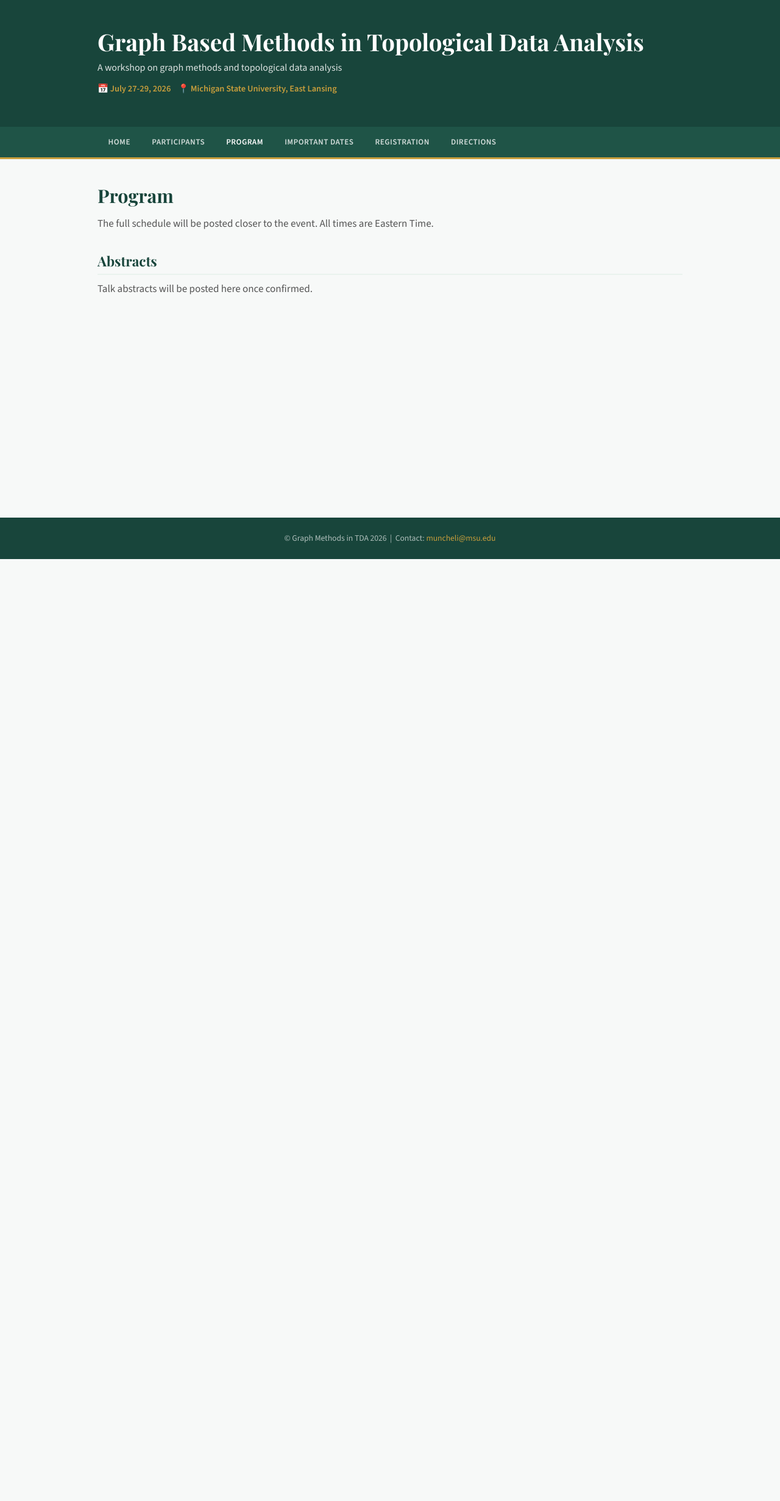
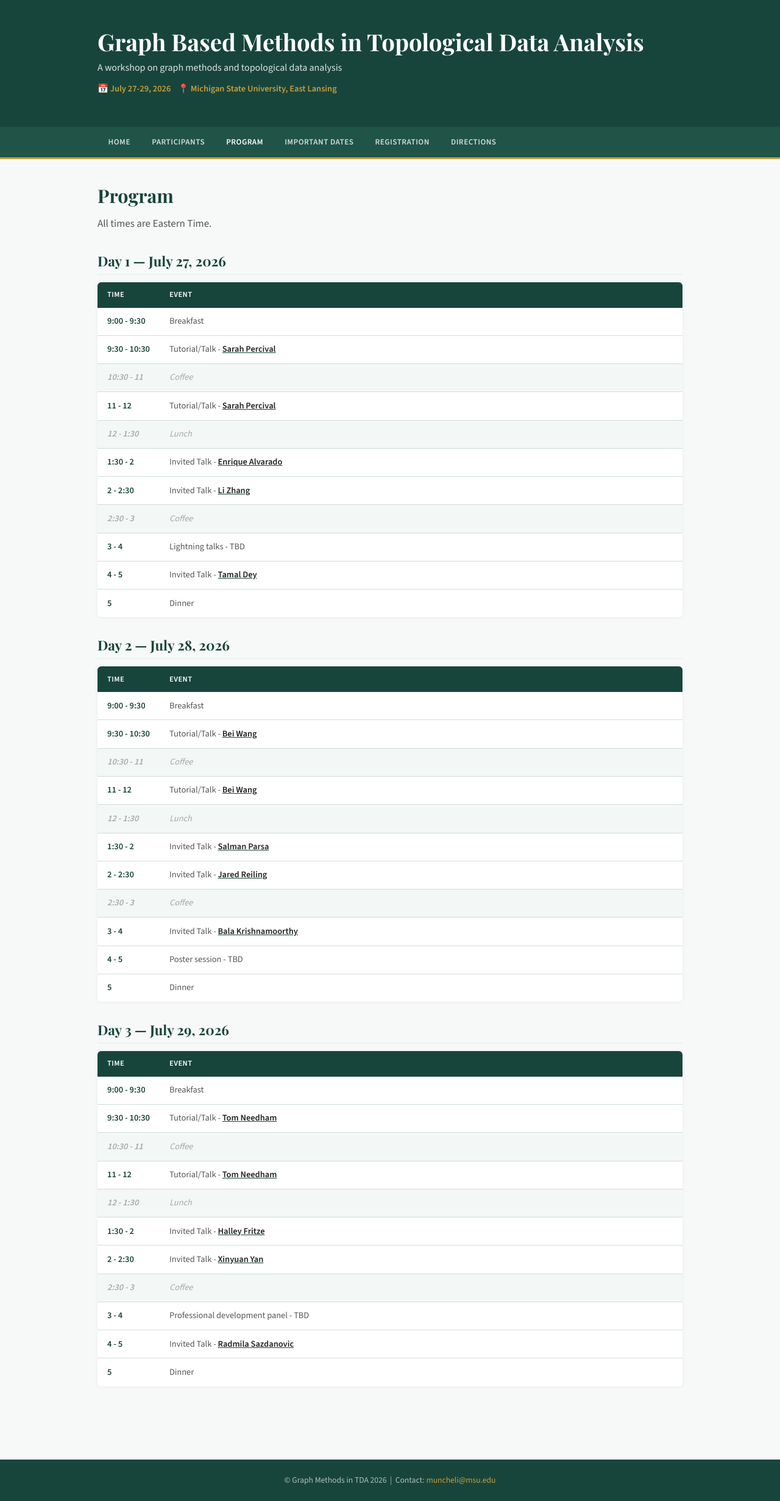
Before and after one commit to MunchLab/graph-methods-tda, a Jekyll site: the page built from program.md, in a window 1280 px wide. Shown: the whole page at 61% size. Built offline with Jekyll 4.4.1, drawn with Linux system fonts in a browser that asks for light colours; before the commit the page ends 917 px from its top, so only the background shows below that.

Commit message:
Adding schedule

```diff
--- a/_layouts/default.html
+++ b/_layouts/default.html
@@ -38,7 +38,10 @@ strong{color:var(--text)}
 .speaker-card:hover{box-shadow:0 4px 16px rgba(24,69,59,0.11)}
 .speaker-card .name{font-family:var(--fd);font-size:1.05rem;color:var(--msu);margin-bottom:0.15rem}
 .speaker-card .affil{font-size:0.82rem;color:#999;margin-bottom:0.4rem}
-.speaker-card .talk{font-size:0.87rem;color:var(--muted);font-style:italic}
+.speaker-card .talk{font-size:0.87rem;color:var(--msu2);font-style:normal;font-weight:600;margin-bottom:0.35rem}
+.speaker-card details.abstract{margin-top:0.1rem;border-top:1px dashed var(--border);padding-top:0.35rem}
+.speaker-card details.abstract summary{cursor:pointer;font-size:0.82rem;color:var(--msu);font-weight:600}
+.speaker-card details.abstract p{margin:0.45rem 0 0;font-size:0.84rem;line-height:1.5;color:var(--muted)}
 .prog-table{width:100%;border-collapse:collapse;background:#fff;border-radius:6px;overflow:hidden;margin:0.75rem 0 2rem;box-shadow:0 1px 6px rgba(0,0,0,0.05)}
 .prog-table th{background:var(--msu);color:#fff;font-size:0.78rem;text-transform:uppercase;letter-spacing:0.5px;padding:0.65rem 1rem;text-align:left}
 .prog-table td{padding:0.65rem 1rem;border-bottom:1px solid var(--border);font-size:0.9rem;color:var(--muted);vertical-align:top}
--- a/program.md
+++ b/program.md
@@ -5,61 +5,61 @@ title: Program
 
 # Program
 
-The full schedule will be posted closer to the event. All times are Eastern Time.
+All times are Eastern Time.
 
-<!-- ## Day 1 — July 27, 2026
+## Day 1 — July 27, 2026
 
 <table class="prog-table">
-  <thead><tr><th>Time</th><th>Event</th><th>Speaker / Details</th></tr></thead>
+  <thead><tr><th>Time</th><th>Event</th></tr></thead>
   <tbody>
-    <tr class="brk"><td class="t">8:30 AM</td><td>Registration & Coffee</td><td></td></tr>
-    <tr><td class="t">9:00 AM</td><td>Opening Remarks</td><td>Organizers</td></tr>
-    <tr><td class="t">9:15 AM</td><td>Invited Talk</td><td><strong>Speaker Name</strong> (Institution) — Title TBA</td></tr>
-    <tr><td class="t">10:00 AM</td><td>Invited Talk</td><td><strong>Speaker Name</strong> (Institution) — Title TBA</td></tr>
-    <tr class="brk"><td class="t">10:45 AM</td><td>Coffee Break</td><td></td></tr>
-    <tr><td class="t">11:15 AM</td><td>Contributed Talks</td><td>TBA</td></tr>
-    <tr class="brk"><td class="t">12:30 PM</td><td>Lunch</td><td></td></tr>
-    <tr><td class="t">2:00 PM</td><td>Invited Talk</td><td><strong>Speaker Name</strong> (Institution) — Title TBA</td></tr>
-    <tr><td class="t">2:45 PM</td><td>Invited Talk</td><td><strong>Speaker Name</strong> (Institution) — Title TBA</td></tr>
-    <tr class="brk"><td class="t">3:30 PM</td><td>Coffee Break</td><td></td></tr>
-    <tr><td class="t">4:00 PM</td><td>Contributed Talks</td><td>TBA</td></tr>
-    <tr><td class="t">5:30 PM</td><td>Reception & Poster Session</td><td>Location TBA</td></tr>
+    <tr><td class="t">9:00 - 9:30</td><td>Breakfast</td></tr>
+    <tr><td class="t">9:30 - 10:30</td><td>Tutorial/Talk - <a href="participants.html#sarah-percival"><strong>Sarah Percival</strong></a></td></tr>
+    <tr class="brk"><td class="t">10:30 - 11</td><td>Coffee</td></tr>
+    <tr><td class="t">11 - 12</td><td>Tutorial/Talk - <a href="participants.html#sarah-percival"><strong>Sarah Percival</strong></a></td></tr>
+    <tr class="brk"><td class="t">12 - 1:30</td><td>Lunch</td></tr>
+    <tr><td class="t">1:30 - 2</td><td>Invited Talk - <a href="participants.html#enrique-alvarado"><strong>Enrique Alvarado</strong></a></td></tr>
+    <tr><td class="t">2 - 2:30</td><td>Invited Talk - <a href="participants.html#li-zhang"><strong>Li Zhang</strong></a></td></tr>
+    <tr class="brk"><td class="t">2:30 - 3</td><td>Coffee</td></tr>
+    <tr><td class="t">3 - 4</td><td>Lightning talks - TBD</td></tr>
+    <tr><td class="t">4 - 5</td><td>Invited Talk - <a href="participants.html#tamal-dey"><strong>Tamal Dey</strong></a></td></tr>
+    <tr><td class="t">5</td><td>Dinner</td></tr>
   </tbody>
 </table>
 
 ## Day 2 — July 28, 2026
 
 <table class="prog-table">
-  <thead><tr><th>Time</th><th>Event</th><th>Speaker / Details</th></tr></thead>
+  <thead><tr><th>Time</th><th>Event</th></tr></thead>
   <tbody>
-    <tr><td class="t">9:00 AM</td><td>Invited Talk</td><td><strong>Speaker Name</strong> (Institution) — Title TBA</td></tr>
-    <tr><td class="t">9:45 AM</td><td>Invited Talk</td><td><strong>Speaker Name</strong> (Institution) — Title TBA</td></tr>
-    <tr class="brk"><td class="t">10:30 AM</td><td>Coffee Break</td><td></td></tr>
-    <tr><td class="t">11:00 AM</td><td>Contributed Talks</td><td>TBA</td></tr>
-    <tr class="brk"><td class="t">12:30 PM</td><td>Lunch</td><td></td></tr>
-    <tr><td class="t">2:00 PM</td><td>Invited Talk</td><td><strong>Speaker Name</strong> (Institution) — Title TBA</td></tr>
-    <tr><td class="t">2:45 PM</td><td>Invited Talk</td><td><strong>Speaker Name</strong> (Institution) — Title TBA</td></tr>
-    <tr class="brk"><td class="t">3:30 PM</td><td>Coffee Break</td><td></td></tr>
-    <tr><td class="t">4:00 PM</td><td>Contributed Talks</td><td>TBA</td></tr>
-    <tr><td class="t">6:00 PM</td><td>Conference Dinner</td><td>Location TBA</td></tr>
+    <tr><td class="t">9:00 - 9:30</td><td>Breakfast</td></tr>
+    <tr><td class="t">9:30 - 10:30</td><td>Tutorial/Talk - <a href="participants.html#bei-wang"><strong>Bei Wang</strong></a></td></tr>
+    <tr class="brk"><td class="t">10:30 - 11</td><td>Coffee</td></tr>
+    <tr><td class="t">11 - 12</td><td>Tutorial/Talk - <a href="participants.html#bei-wang"><strong>Bei Wang</strong></a></td></tr>
+    <tr class="brk"><td class="t">12 - 1:30</td><td>Lunch</td></tr>
+    <tr><td class="t">1:30 - 2</td><td>Invited Talk - <a href="participants.html#salman-parsa"><strong>Salman Parsa</strong></a></td></tr>
+    <tr><td class="t">2 - 2:30</td><td>Invited Talk - <a href="participants.html#jared-reiling"><strong>Jared Reiling</strong></a></td></tr>
+    <tr class="brk"><td class="t">2:30 - 3</td><td>Coffee</td></tr>
+    <tr><td class="t">3 - 4</td><td>Invited Talk - <a href="participants.html#bala-krishnamoorthy"><strong>Bala Krishnamoorthy</strong></a></td></tr>
+    <tr><td class="t">4 - 5</td><td>Poster session - TBD</td></tr>
+    <tr><td class="t">5</td><td>Dinner</td></tr>
   </tbody>
 </table>
 
 ## Day 3 — July 29, 2026
 
 <table class="prog-table">
-  <thead><tr><th>Time</th><th>Event</th><th>Speaker / Details</th></tr></thead>
+  <thead><tr><th>Time</th><th>Event</th></tr></thead>
   <tbody>
-    <tr><td class="t">9:00 AM</td><td>Invited Talk</td><td><strong>Speaker Name</strong> (Institution) — Title TBA</td></tr>
-    <tr><td class="t">9:45 AM</td><td>Invited Talk</td><td><strong>Speaker Name</strong> (Institution) — Title TBA</td></tr>
-    <tr class="brk"><td class="t">10:30 AM</td><td>Coffee Break</td><td></td></tr>
-    <tr><td class="t">11:00 AM</td><td>Contributed Talks</td><td>TBA</td></tr>
-    <tr class="brk"><td class="t">12:30 PM</td><td>Lunch</td><td></td></tr>
-    <tr><td class="t">2:00 PM</td><td>Panel Discussion</td><td>Topic TBA</td></tr>
-    <tr><td class="t">3:00 PM</td><td>Closing Remarks</td><td>Organizers</td></tr>
+    <tr><td class="t">9:00 - 9:30</td><td>Breakfast</td></tr>
+    <tr><td class="t">9:30 - 10:30</td><td>Tutorial/Talk - <a href="participants.html#tom-needham"><strong>Tom Needham</strong></a></td></tr>
+    <tr class="brk"><td class="t">10:30 - 11</td><td>Coffee</td></tr>
+    <tr><td class="t">11 - 12</td><td>Tutorial/Talk - <a href="participants.html#tom-needham"><strong>Tom Needham</strong></a></td></tr>
+    <tr class="brk"><td class="t">12 - 1:30</td><td>Lunch</td></tr>
+    <tr><td class="t">1:30 - 2</td><td>Invited Talk - <a href="participants.html#halley-fritze"><strong>Halley Fritze</strong></a></td></tr>
+    <tr><td class="t">2 - 2:30</td><td>Invited Talk - <a href="participants.html#xinyuan-yan"><strong>Xinyuan Yan</strong></a></td></tr>
+    <tr class="brk"><td class="t">2:30 - 3</td><td>Coffee</td></tr>
+    <tr><td class="t">3 - 4</td><td>Professional development panel - TBD</td></tr>
+    <tr><td class="t">4 - 5</td><td>Invited Talk - <a href="participants.html#radmila-sazdanovic"><strong>Radmila Sazdanovic</strong></a></td></tr>
+    <tr><td class="t">5</td><td>Dinner</td></tr>
   </tbody>
-</table> -->
-
-## Abstracts
-
-Talk abstracts will be posted here once confirmed.
+</table>
```
Also changed, not shown: participants.md (+54 -13 lines), registration.md (+1 -1 lines), 1 other file.
